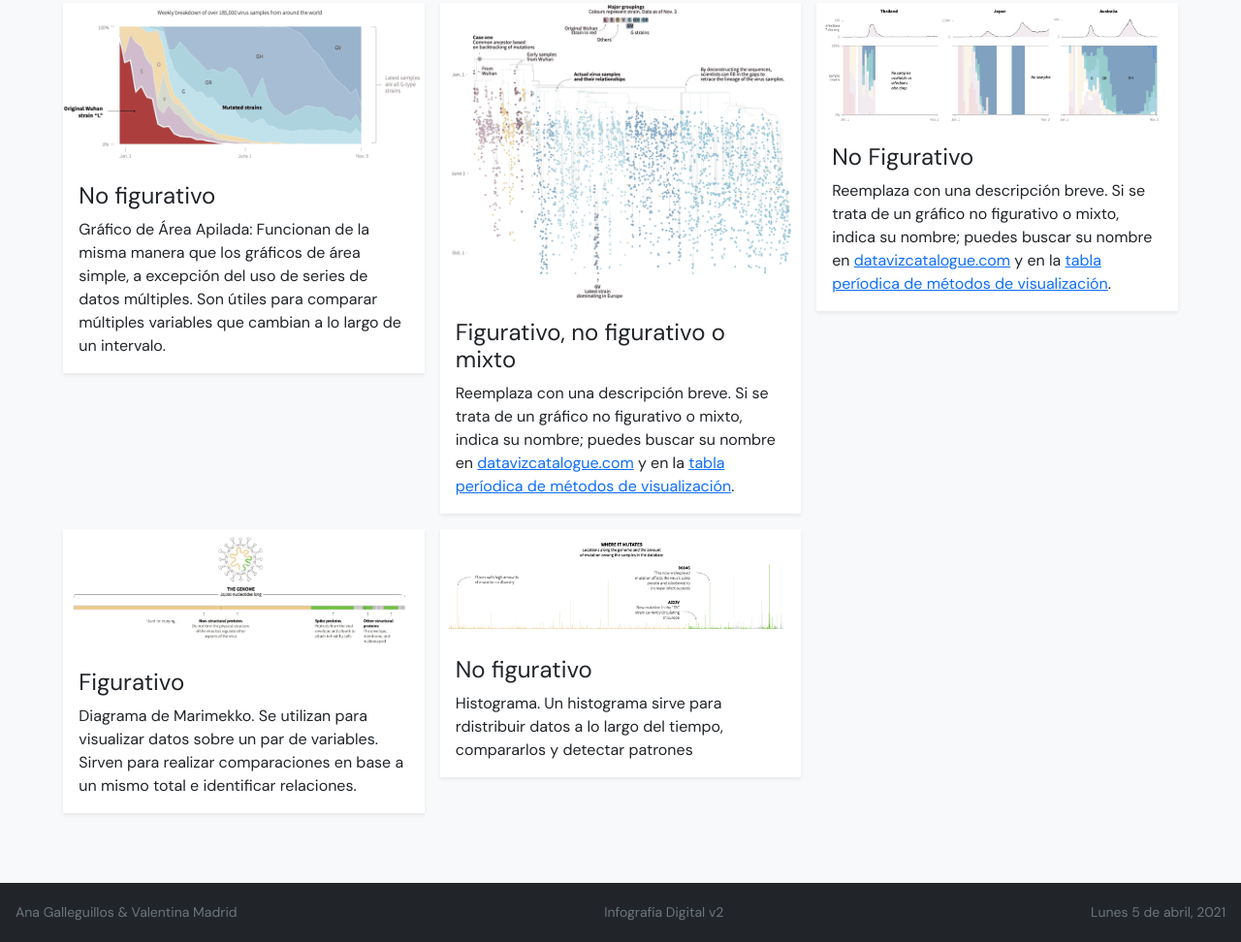
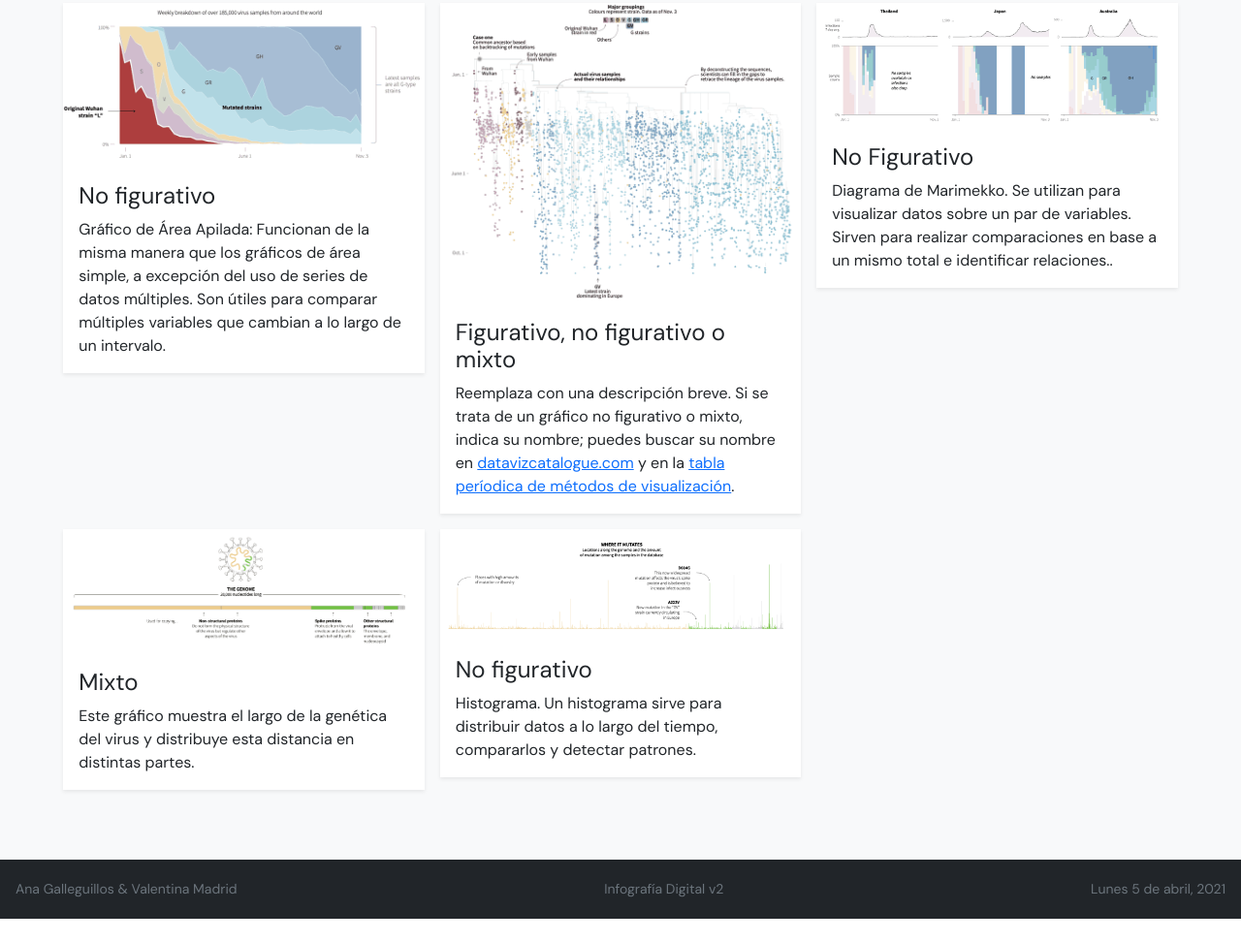
Before and after one commit to anagalleguillos/Clase-04, a plain HTML site: page index.html in a window 1280 px wide. Shown: the part 8858-9830 px from the top of the page at 97% size. After the commit the page ends 9806 px from the top, so only its background shows below. Drawn offline with nearby package versions, Linux system fonts and the light colour scheme.

Commit message:
Update index.html

```diff
--- a/index.html
+++ b/index.html
@@ -100,7 +100,7 @@
                                 <img src="img/grafico_3.png" class="card-img-top" alt="describir la imagen" />
                                 <div class="card-body">
                                     <h4 class="card-title">No Figurativo</h4>
-                                    <p class="card-text">Reemplaza con una descripción breve. Si se trata de un gráfico no figurativo o mixto, indica su nombre; puedes buscar su nombre en <a href="https://datavizcatalogue.com/ES/">datavizcatalogue.com</a> y en la <a href="https://www.visual-literacy.org/periodic_table/periodic_table.html">tabla períodica de métodos de visualización</a>.</p>
+                                    <p class="card-text">Diagrama de Marimekko. Se utilizan para visualizar datos sobre un par de variables. Sirven para realizar comparaciones en base a un mismo total e identificar relaciones..</p>
                                 </div>
                             </div>
                         </div>
@@ -109,9 +109,8 @@
                             <div class="card shadow-sm">
                                 <img src="img/grafico_4.png" class="card-img-top" alt="describir la imagen" />
                                 <div class="card-body">
-                                    <h4 class="card-title">Figurativo</h4>
-                                    <p class="card-text">Diagrama de Marimekko. Se utilizan para visualizar datos sobre un par de variables. Sirven para realizar comparaciones en base a un mismo total e identificar relaciones.
-</p>
+                                    <h4 class="card-title">Mixto</h4>
+                                    <p class="card-text">Este gráfico muestra el largo de la genética del virus y distribuye esta distancia en distintas partes.</p>
                                 </div>
                             </div>
                         </div>
@@ -121,7 +120,7 @@
                                 <img src="img/grafico_5.png" class="card-img-top" alt="describir la imagen" />
                                 <div class="card-body">
                                     <h4 class="card-title">No figurativo</h4>
-                                    <p class="card-text">Histograma. Un histograma sirve para rdistribuir datos a lo largo del tiempo, compararlos y detectar patrones</p>
+                                    <p class="card-text">Histograma. Un histograma sirve para distribuir datos a lo largo del tiempo, compararlos y detectar patrones.</p>
                                 </div>
                             </div>
                         </div>
```
